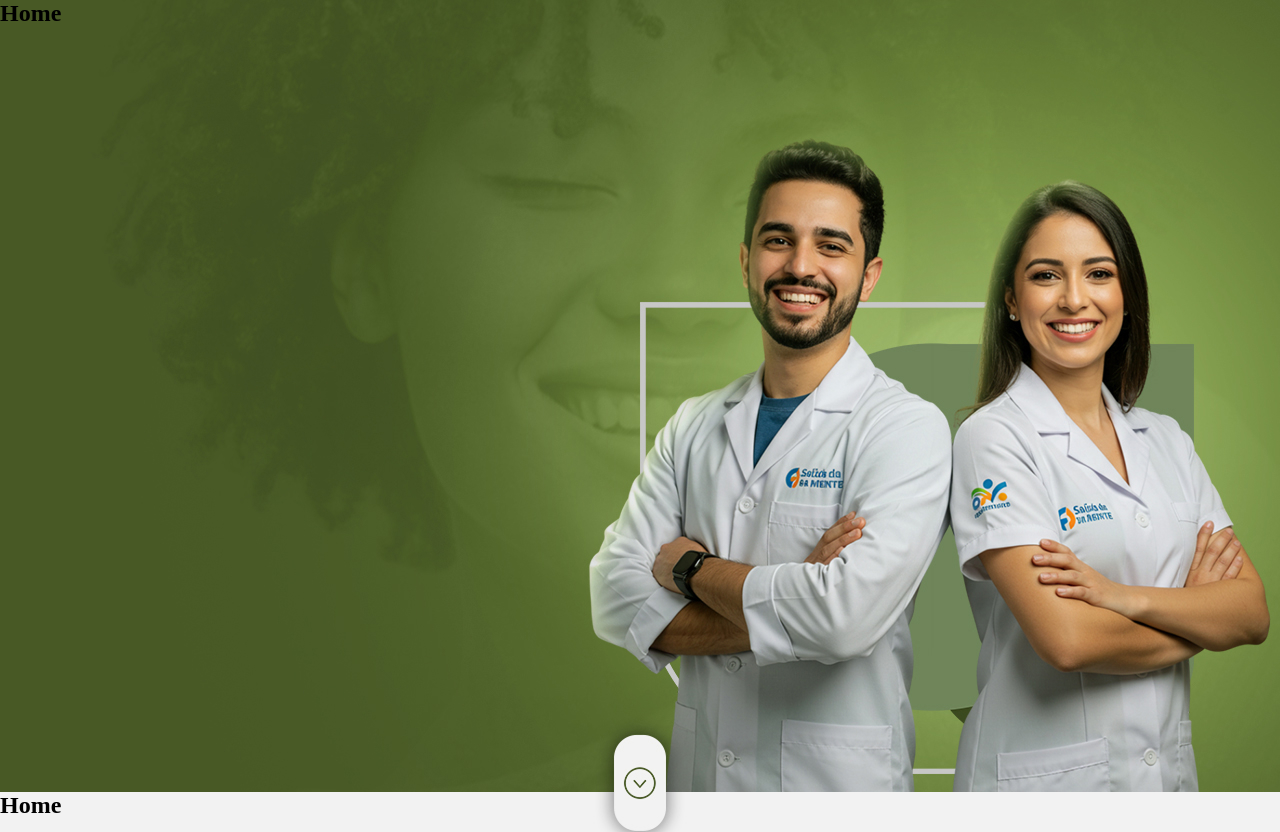
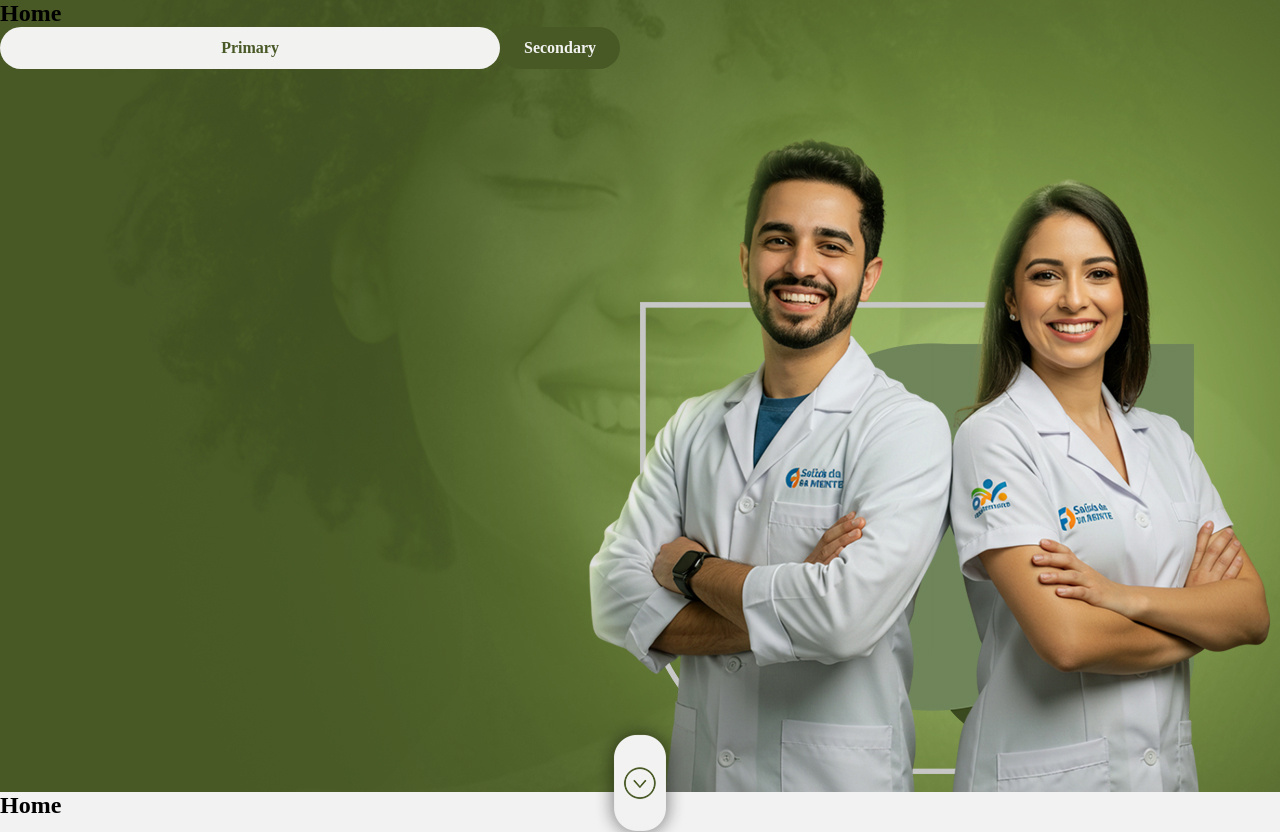
Before and after one commit to pedro-cruzz/projeto-semestral, a React (Vite) app: page / in a window 1280 px wide. Shown: the top 832 px of the page. Built offline with nearby package versions, Linux system fonts and the light colour scheme; a web font is replaced by a local one.

Commit message:
feat: criar component button

```diff
--- /dev/null
+++ b/src/components/Button/index.tsx
@@ -0,0 +1,21 @@
+import { StyledButton } from "./styles";
+import { IButtonProps } from "./types";
+
+export function Button({
+  children,
+  onClick,
+  variant,
+  width,
+  height,
+}: IButtonProps) {
+  return (
+    <StyledButton
+      variant={variant}
+      onClick={onClick}
+      width={width}
+      height={height}
+    >
+      {children}
+    </StyledButton>
+  );
+}
--- /dev/null
+++ b/src/components/Button/styles.ts
@@ -0,0 +1,45 @@
+import styled from "styled-components";
+import { IButtonVariant } from "./types";
+import { theme } from "../../styles/theme";
+
+export const StyledButton = styled.button<{
+  variant?: IButtonVariant;
+  width?: string;
+  height?: string;
+}>`
+  padding: 12px 24px;
+  border: none;
+  border-radius: 60px;
+  font-size: 16px;
+  font-weight: bold;
+  cursor: pointer;
+  transition: background-color 0.3s ease, color 0.3s ease;
+  width: ${({ width }) => width || "auto"};
+  height: ${({ height }) => height || "auto"};
+  font-family: ${theme.fonts.switzer};
+
+  // Estilos para a variante primary
+  ${({ variant }) =>
+    variant === "primary" &&
+    `
+    background-color: ${theme.colors.WHITE};
+    color: ${theme.colors.DARK_GREEN};
+
+    &:hover {
+      background-color:${theme.colors.DARK_GREEN};
+      color: ${theme.colors.WHITE};
+    }
+  `}
+
+  // Estilos para a variante secondary
+  ${({ variant }) =>
+    variant === "secondary" &&
+    `
+      background-color:${theme.colors.DARK_GREEN};
+      color: ${theme.colors.WHITE};
+    &:hover {
+       background-color: ${theme.colors.WHITE};
+       color: ${theme.colors.DARK_GREEN};
+    }
+  `}
+`;
--- /dev/null
+++ b/src/components/Button/types.ts
@@ -0,0 +1,9 @@
+export type IButtonVariant = "primary" | "secondary";
+
+export interface IButtonProps {
+  variant?: IButtonVariant;
+  children: React.ReactNode;
+  onClick?: () => void;
+  width?: string;
+  height?: string;
+}
--- a/src/pages/Home/index.tsx
+++ b/src/pages/Home/index.tsx
@@ -1,4 +1,5 @@
 import { Banner } from "../../components/Banner";
+import { Button } from "../../components/Button";
 
 import banner1 from "./../../assets/png/banner1.jpg";
 import banner2 from "./../../assets/png/banner2.png";
@@ -12,6 +13,10 @@ export function Home() {
     <div>
       <Banner image={banner1} height="792px">
         <h1>Home</h1>
+        <Button variant="primary" width="500px">
+          Primary
+        </Button>
+        <Button variant="secondary">Secondary</Button>
       </Banner>
       <Banner image={banner2} height="600px">
         <h1>Home</h1>
```
